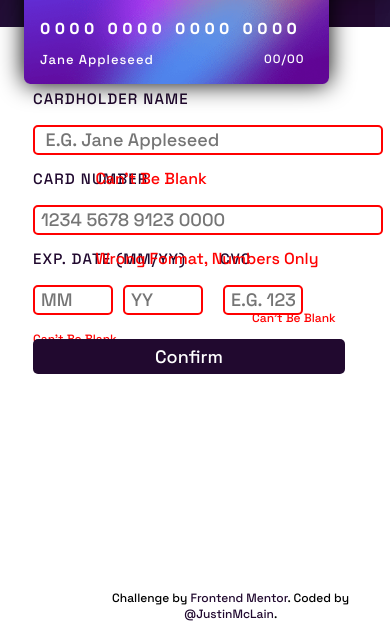
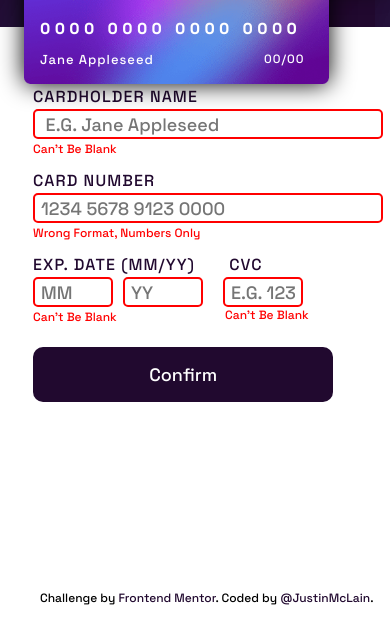
Before and after one commit to JustinMcLain1/interactive-card-details-form-main, a plain HTML site: page index.html in a window 390 px wide. Both pictures are taken after a click on the button "Confirm". Shown: the part 213-844 px from the top of the page. Drawn offline with Linux system fonts and the light colour scheme.

Commit message:
fixed styles

```diff
--- a/index.html
+++ b/index.html
@@ -42,7 +42,7 @@
           class="cardDetailsText"
           placeholder=" e.g. Jane Appleseed"
         />
-        <p id="cardNum" class="inputheading">Card Number</p>
+        <p id="cardNumberVal" class="inputheading">Card Number</p>
         <span id="cardNumErr">Wrong Format, Numbers Only</span>
         <span id="cardNumBlankErr">Can't Be Blank</span>
         <input
@@ -54,7 +54,7 @@
           class="cardDetailsText"
           placeholder="1234 5678 9123 0000"
         />
-        <p id="cardNum" class="inputheading">
+        <p id="cardNumDate" class="inputheading">
           Exp. Date (MM/YY) <span class="cvcTitle inputheading">CVC</span>
         </p>
 
@@ -64,17 +64,17 @@
               type="tel"
               id="monthinput"
               pattern="[1-9]"
-              minlength="1"
+              length="2"
+              class="cardDetailsText monthinput"
+              minlength="2"
               maxlength="2"
-              class="cardDetailsText monthinput"
-              max="2"
               placeholder="MM"
             />
             <input
               type="tel"
               id="yearinput"
               pattern="[0-9]*"
-              minlength="1"
+              minlength="2"
               maxlength="2"
               class="cardDetailsText yearinput"
               placeholder="YY"
@@ -94,10 +94,10 @@
             </p>
           </div>
         </div>
-        <button class="thankyou" id="btn">Confirm</button>
+        <button class="thankyou" id="btn" >Confirm</button>
       </div>
 
-      <img id="check" src="" alt="" />
+      <img id="check" src="./images/icon-complete.svg" alt="" />
 
       <div id="thankyou-card">
         Thank you!
--- a/styles.css
+++ b/styles.css
@@ -147,7 +147,8 @@ input[type="number"]::-webkit-outer-spin-button {
   color: var(--Verydarkviolet);
   font-family: "Space Grotesk", sans-serif;
   font-size: 15px;
-  margin-top: 5px;
+  margin-top: 50px;
+  margin-bottom: -12px;
   height: 36px;
 
   text-transform: uppercase;
@@ -174,13 +175,13 @@ input[type="number"]::-webkit-outer-spin-button {
   justify-content: center;
   font-family: var(--fontfamily);
   width: 125%;
-  border-radius: 5px;
-  height: 35px;
+  border-radius: 10px;
+  height: 50px;
   font-size: 18px;
   cursor: pointer;
   transition: 0.3s ease;
   border: none;
-  margin-top: 15px;
+  margin-top: 45px;
 
 }
 
@@ -191,18 +192,18 @@ input[type="number"]::-webkit-outer-spin-button {
 .continuebtn {
   display: flex;
   padding: 10px;
-  width: 106%;
-  height: 50px;
-  margin-top: 10.3%;
+  width: 125%;
+  height: 55px;
+  margin-top: 50px;
   border: none;
-  border-radius: 6px;
+  border-radius: 10px;
   color: var(--White);
   background-color: var(--Verydarkviolet);
   font-family: var(--fontfamily);
   font-size: 18px;
   cursor: pointer;
   transition: 0.3s ease;
-  margin-left: 0%;
+  margin-left: -13%;
   position: absolute;
   justify-content: center;
   align-items: center;
@@ -218,13 +219,15 @@ input[type="number"]::-webkit-outer-spin-button {
   color: var(--Verydarkviolet);
 }
 
+
 #nameErr,
 #cardNumErr,
 #cardNumBlankErr {
   position: absolute;
   color: red;
   font-family: var(--fontfamily);
-  margin-left: 16%;
+  font-size: 12px;
+  margin-bottom: 1rem;
   margin-top: 43px;
   display: none;
 }
@@ -233,16 +236,17 @@ input[type="number"]::-webkit-outer-spin-button {
   color: red;
   font-family: var(--fontfamily);
   margin-left: 0%;
-  margin-top: 46px;
+  margin-top: 32px;
   font-size: 12px;
   display: none;
 }
+
 #cvcerror {
   position: absolute;
   color: red;
   font-family: var(--fontfamily);
-  margin-left: 10%;
-  margin-top: -10px;
+  margin-left: 12px;
+  margin-top: -5px;
   display: none;
   font-size: 12px;
 }
@@ -285,7 +289,7 @@ input[type="number"]::-webkit-outer-spin-button {
   text-align: center;
   margin-top: 50rem;
   font-family: var(--fontfamily);
-  margin-left: -10rem;
+  margin-left: 19rem;
 
 }
 
@@ -350,33 +354,22 @@ input[type="number"]::-webkit-outer-spin-button {
 
     #right {
         margin-left: -22rem;
-        margin-top: 75%;
+        margin-top: 60%;
     }
 
     .attribution {
         font-size: 12px;
         margin-top: 206%;
-        margin-left: -62%;
+        margin-left: -70%;
     }
     .attribution a {
         text-decoration-line: none;
         color: var(--Verydarkviolet);
     }
 
-    #nameerror,
-    #cardnumerror,
-    #cardnumblankerror {
-      margin-left: 52%;
-    }
-    .inputheading {
-      margin-top: 9px;
-      height: 36px;
-    }
-
     #thankyou-card {
-      margin-top: 129.5%;
-
-      margin-left: 30px;
+      margin-top: 115.5%;
+      margin-left: 80px;
       display: none;
     }
 
@@ -387,21 +380,37 @@ input[type="number"]::-webkit-outer-spin-button {
     }
 
     #btn {
+      border-radius: 10px;
+      height: 55px;
       position: absolute;
-      width: 80%;
-      margin-top: 5%;
+      width: 77%;
+      margin-top: 9%;
     }
-    #nameerror,
-    #cardnumerror,
-    #cardnumblankerror {
-      margin-left: 52%;
+
+    .inputheading{
+        margin-top: 4rem;
+        height: 36px;
+        font-size: 16px;
+        padding-top: 1px;
+
+      }
+
+    #cardNumberVal {
+        margin-top: 25px;
     }
-    .inputheading {
-      margin-top: 9px;
-      height: 36px;
+
+    #cardNumDate {
+        margin-top: 25px;
+    }
+
+    #nameErr,
+    #cardNumErr,
+    #cardNumBlankErr {
+      margin-left: 0%;
+      margin-top: 2rem;
     }
 
     .continuebtn {
-      margin-left: -14px;
+      margin-left: -39px;
     }
 }
```
